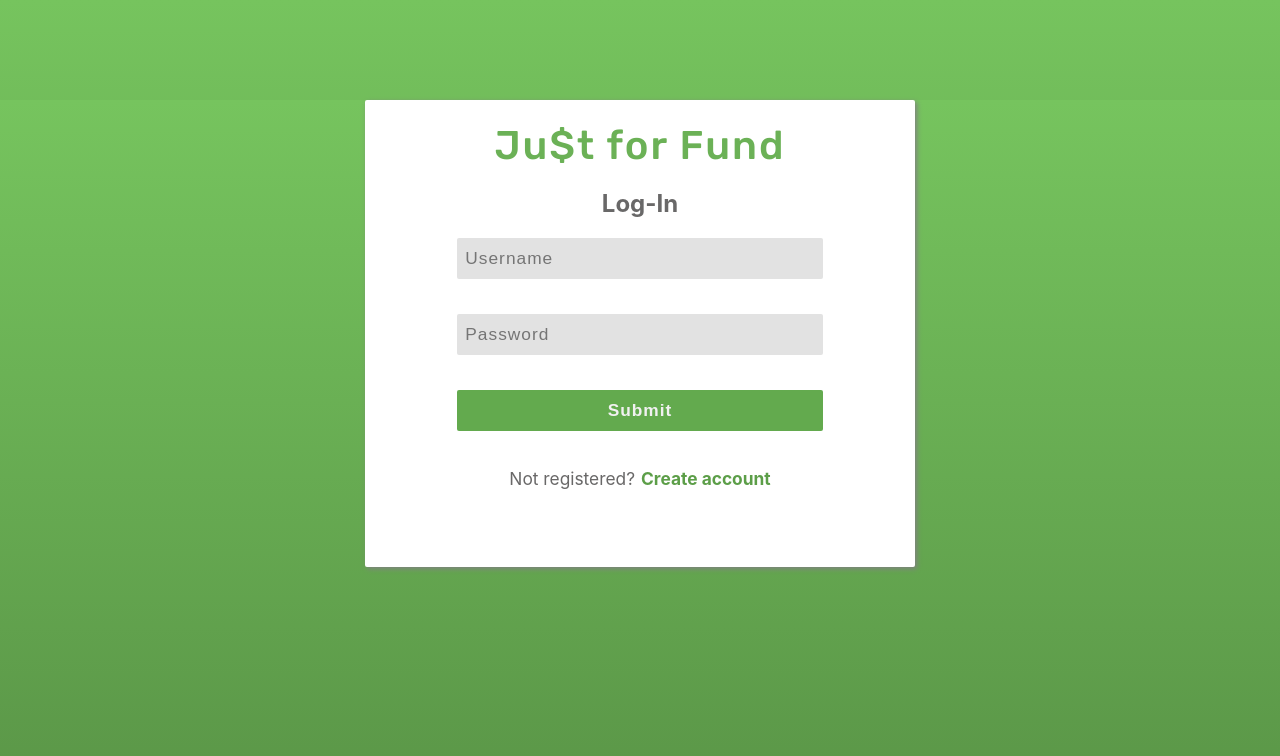
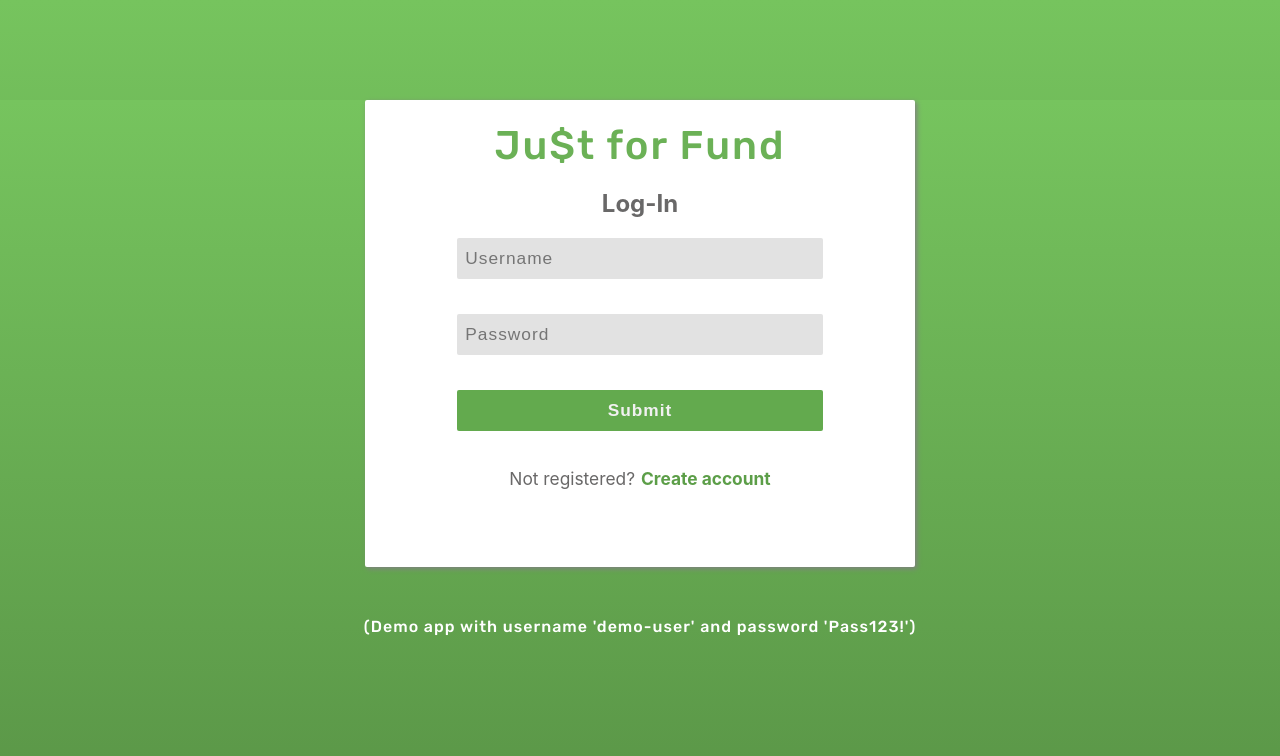
Before and after one commit to jdsoko/Just_For_Fund_Client, a React (Create React App) app: page / in a window 1280 px wide. Shown: the top 756 px of the page. Built offline with nearby package versions, Linux system fonts and the light colour scheme; no server answers; a web font is replaced by a local one.

Commit message:
ios select change

```diff
--- a/src/routes/LoginPage/LoginPage.js
+++ b/src/routes/LoginPage/LoginPage.js
@@ -10,8 +10,8 @@ export default class LoginPage extends Component{
         return(
             <div>
                <LoginForm />
-                {/*<p className="demoInfo">(Demo app with username 'demo-user' and password 'Pass123!')
-                </p>*/}
+                <p className="demoInfo">(Demo app with username 'demo-user' and password 'Pass123!')
+                </p>
             </div>
         )
     }
--- a/src/routes/PurchaseListPage/PurchaseListPage.css
+++ b/src/routes/PurchaseListPage/PurchaseListPage.css
@@ -16,6 +16,7 @@
 }
 
 .select{
+    -webkit-appearance: none;
     width: 160px;
     border: none;
     color: rgb(241, 241, 241);
```
